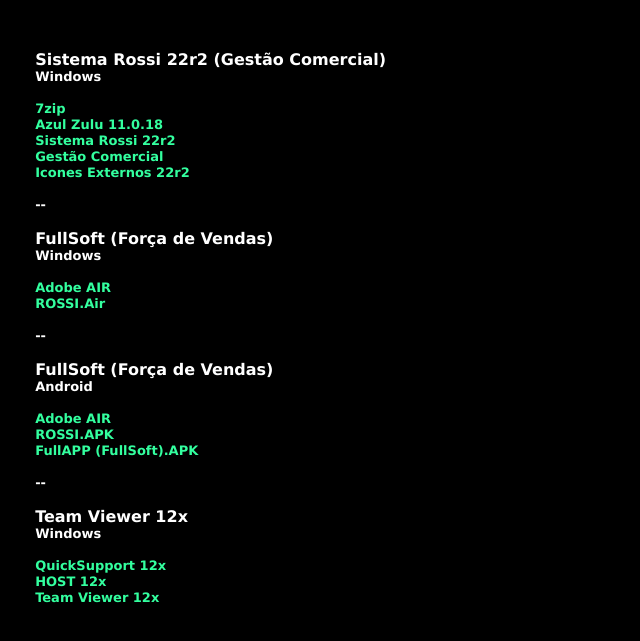
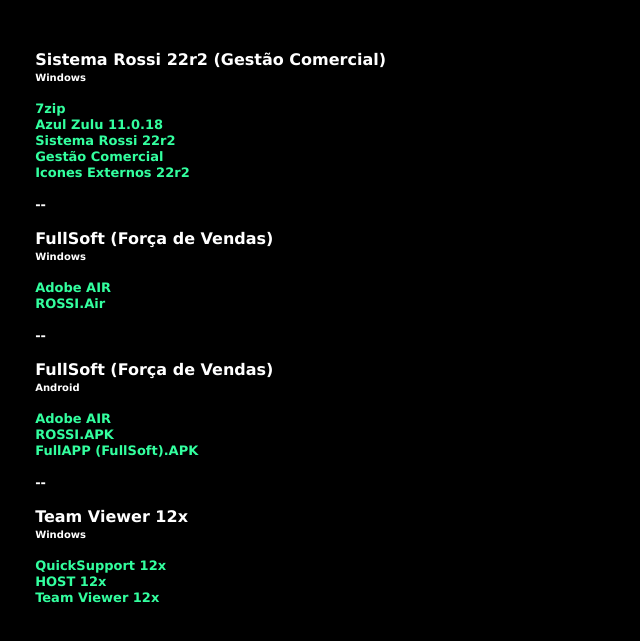
Before and after one commit to fabinho/fbnh-cs, a plain HTML site: page index.html in a window 1280 px wide. Shown: the part 87-728 px from the top of the page, without its empty margins (0-640 px from the left). Drawn offline with Linux system fonts and the light colour scheme.

Commit message:
Add files via upload

```diff
--- a/index.html
+++ b/index.html
@@ -29,7 +29,7 @@ text-decoration:underline;
 
 
       <font size="3"><b>Sistema Rossi 22r2 (Gestão Comercial)</b></font>
-      Windows
+      <font size="1">Windows</font>
 
       <b><a href="http://drive.sacrossi.com.br/cs/7z.exe" title="7 zip" color="black" target="_blank">7zip</b></a>
       <b><a href="http://drive.sacrossi.com.br/cs/zulu.msi" title="Azul Zulu Java" color="black" target="_blank">Azul Zulu 11.0.18</b></a>
@@ -40,7 +40,7 @@ text-decoration:underline;
       --
 
       <font size="3"><b>FullSoft (Força de Vendas)</b></font>
-      Windows
+      <font size="1">Windows</font>
 
       <b><a href="https://airsdk.harman.com/assets/downloads/AdobeAIR.exe" title="Adobe Air" color="black" target="_blank">Adobe AIR</b></a>
       <b><a href="http://drive.sacrossi.com.br/cs/rossi.air" title="ROSSI . AIR" color="black" target="_blank">ROSSI.Air</b></a>
@@ -48,7 +48,7 @@ text-decoration:underline;
       --
 
       <font size="3"><b>FullSoft (Força de Vendas)</b></font>
-      Android
+      <font size="1">Android</font>
 
       <b><a href="http://drive.sacrossi.com.br/cs/aair.apk" title="Adobe Air" color="black" target="_blank">Adobe AIR</b></a>
       <b><a href="http://drive.sacrossi.com.br/cs/rossi.apk" title="ROSSI . APK" color="black" target="_blank">ROSSI.APK</b></a>
@@ -57,7 +57,7 @@ text-decoration:underline;
       --
 
       <font size="3"><b>Team Viewer 12x</b></font>
-      Windows
+      <font size="1">Windows</font>
 
       <b><a href="https://get.teamviewer.com/tirossi" title="QuickSupport" color="black" target="_blank">QuickSupport 12x</b></a>
       <b><a href="https://get.teamviewer.com/tvhrossi" title="HOST" color="black" target="_blank">HOST 12x</b></a>
```
